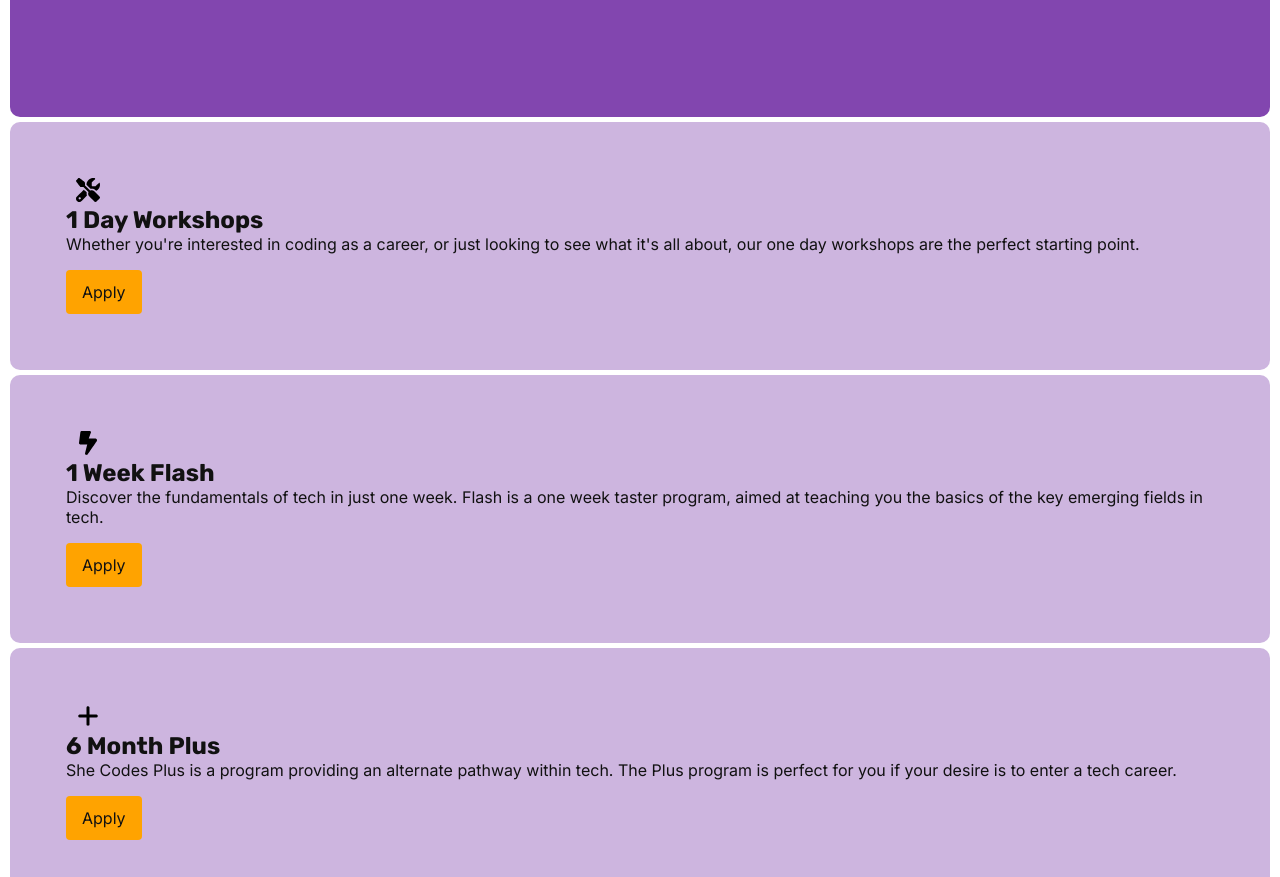
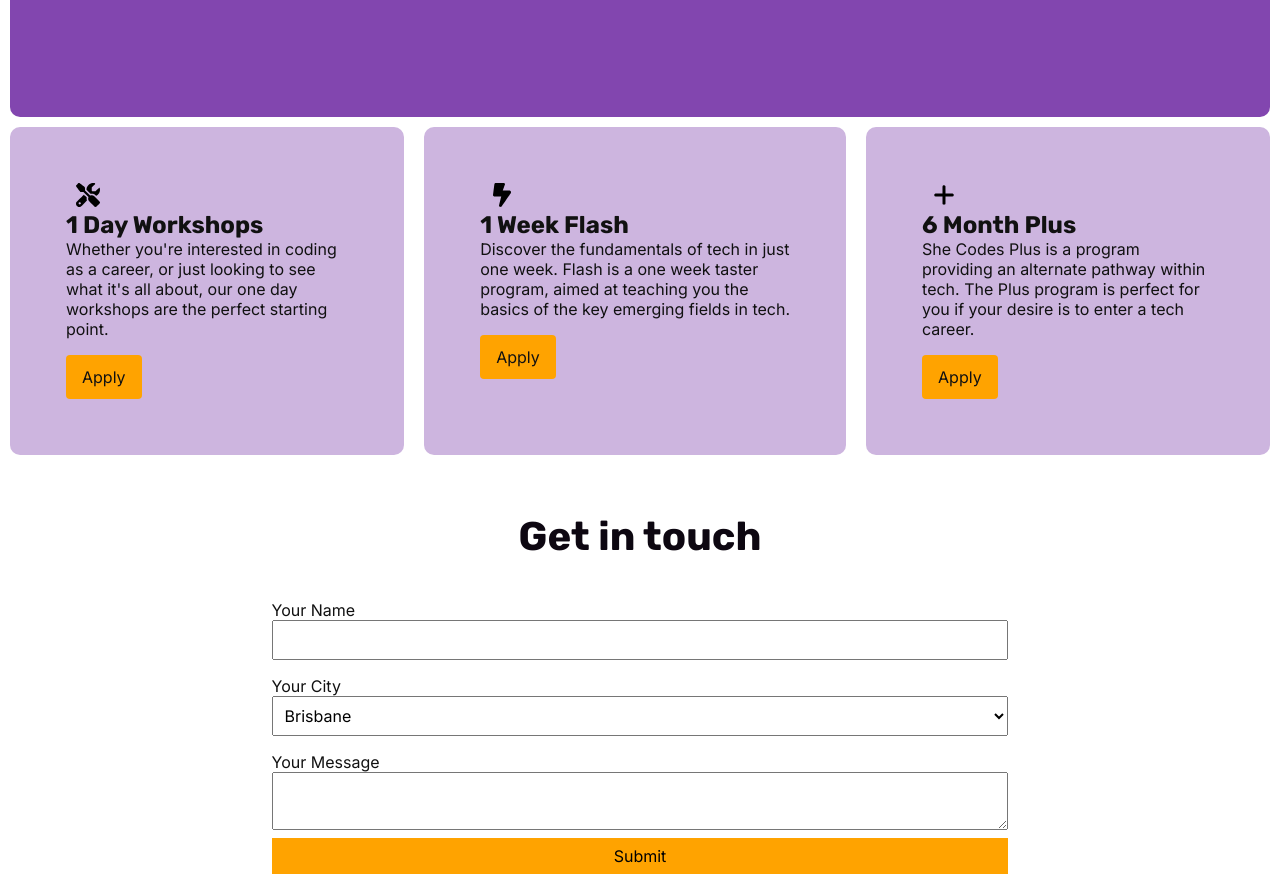
Before and after one commit to chelsea-murphy/my_first_website, a plain HTML site: page index.html in a window 1280 px wide. Shown: the part 526-1403 px from the top of the page. Drawn offline with Linux system fonts and the light colour scheme.

Commit message:
fixed bug with articles so flex would work

```diff
--- a/index.html
+++ b/index.html
@@ -77,7 +77,7 @@
         <h1>A movement devoted to helping women learn tech skills.</h1>
         <a href="#" class="btn-primary">Start Learning</a>
     </section>
-    <section class="" articles-container">
+    <section class="articles-container">
         <article>
             <img class="icon" src="./img/tools.svg"
                 alt="A wrench and a screwdriver crossed over one another diagonally" />
```
